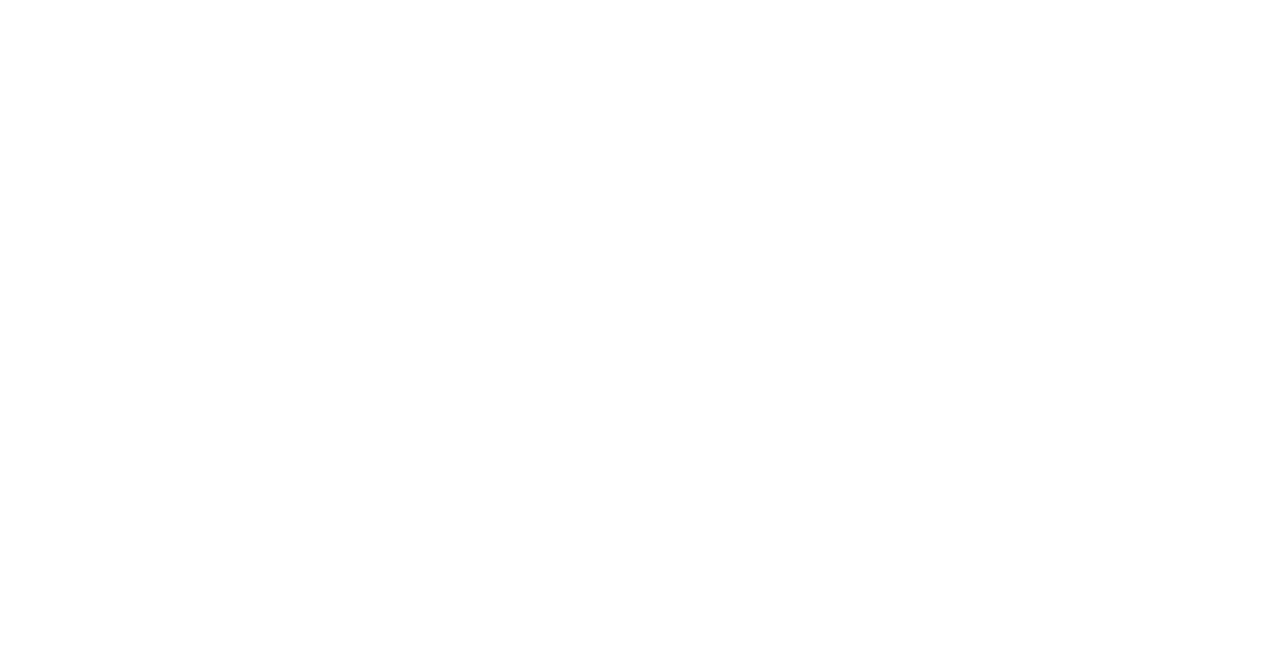
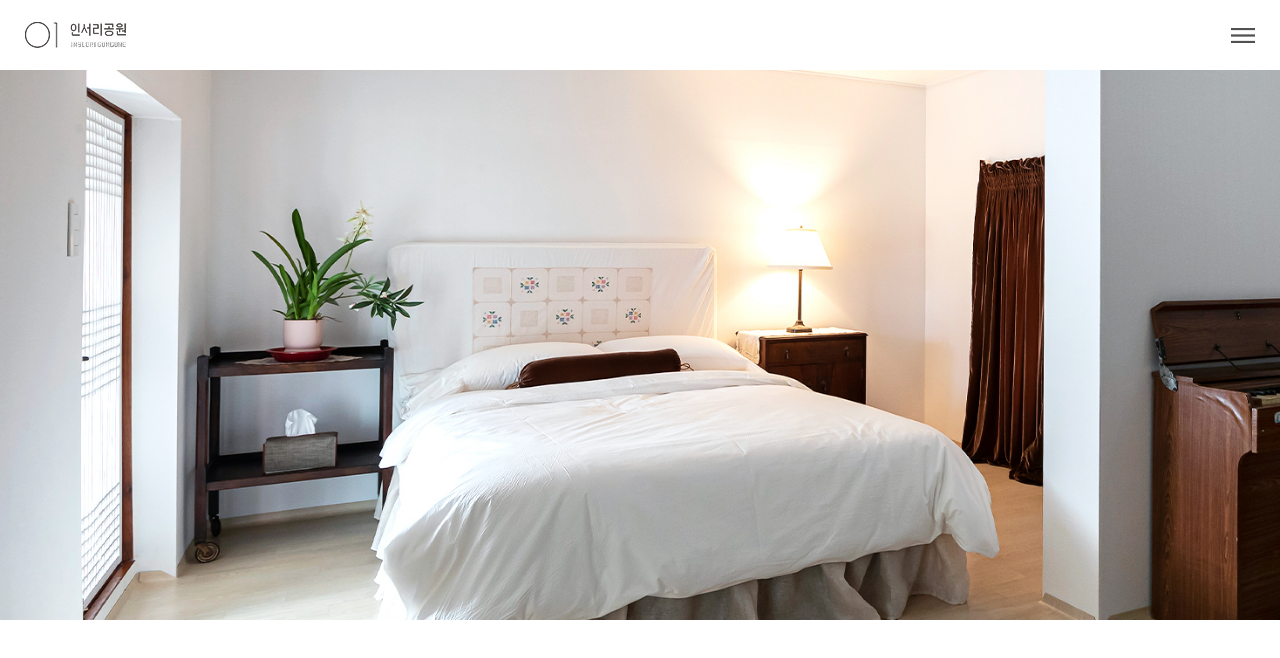
Before and after one commit to leejungho99/inseori01, a plain HTML site: page index.html in a window 1280 px wide. Drawn offline with Linux system fonts and the light colour scheme.

Commit message:
style : header, nav 레이아웃 및 스타일 작업'

```diff
--- /dev/null
+++ b/css/index.css
@@ -0,0 +1,26 @@
+.header {
+    height: 70px;
+    display: flex;
+    align-items: center;
+    justify-content: space-between;
+}
+
+.m_logo_img{
+    margin-left: 25px;
+}
+
+.m_nav_img {
+    margin-right: 25px;
+}
+
+/*main*/
+
+.m_banner {
+    height: 550px;
+    display: block;
+}
+.m_banner_img {
+    width: 100%;
+    height: 100%;
+    object-fit: cover;
+}
--- a/index.html
+++ b/index.html
@@ -5,7 +5,23 @@
     <meta name="viewport" content="width=device-width, initial-scale=1.0">
     <title>인서리공원</title>
     <link rel="stylesheet" href="./css/reset.css" />
+    <link rel="stylesheet" href="./css/index.css" />
 </head>
 <body>
+    <header class="header">
+        <a href="/" class="m_logo">
+            <img src="./images/common/m_logo.png" alt="mobile logo" class="m_logo_img"/>
+        </a>
+        <nav>
+            <a href="/" class="nav">
+                <img src="./images/common/ham.png" alt="ham logo" class="m_nav_img"/>
+            </a>
+        </nav>
+    </header>
+    <section>
+        <a href="/" class="m_banner">
+            <img src="./images/main/main_banner1.jpg" alt="mobile banner1" class="m_banner_img"/>
+        </a>
+    </section>
 </body>
 </html>
```
Also changed, not shown: images/common/ham.png (added), images/common/m_logo.png (added), images/main/main_banner1.jpg (added).
